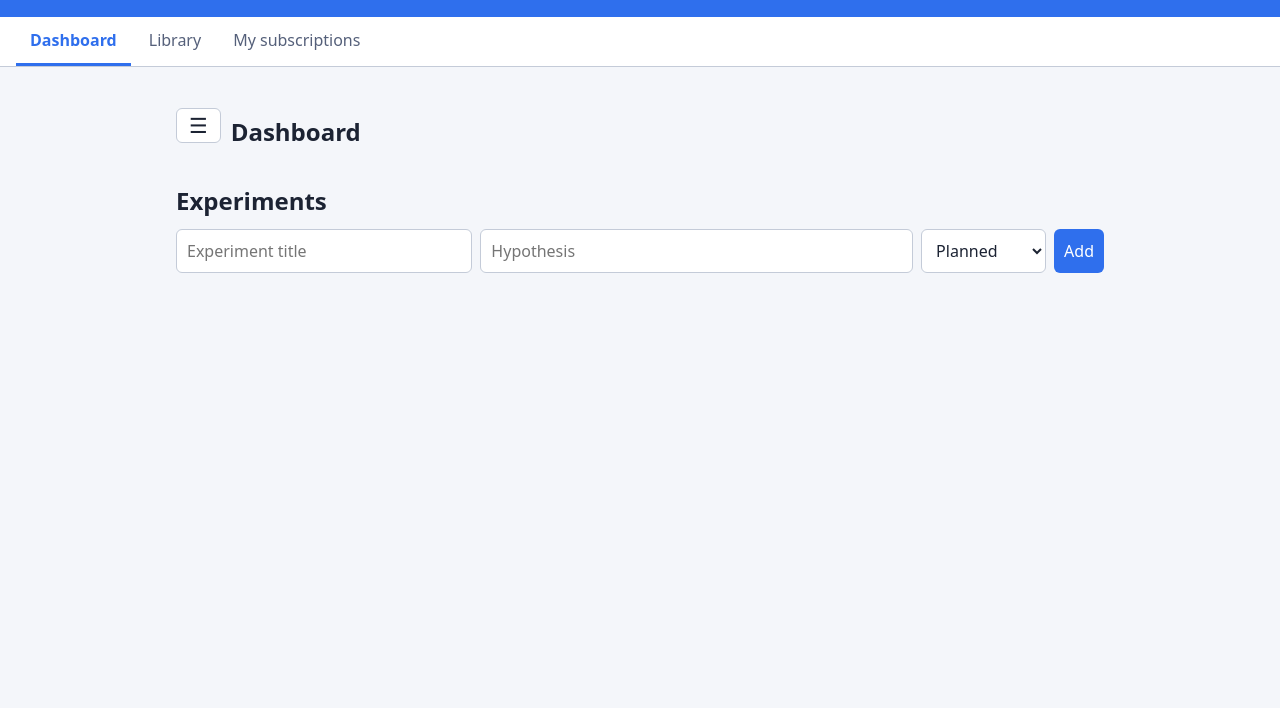
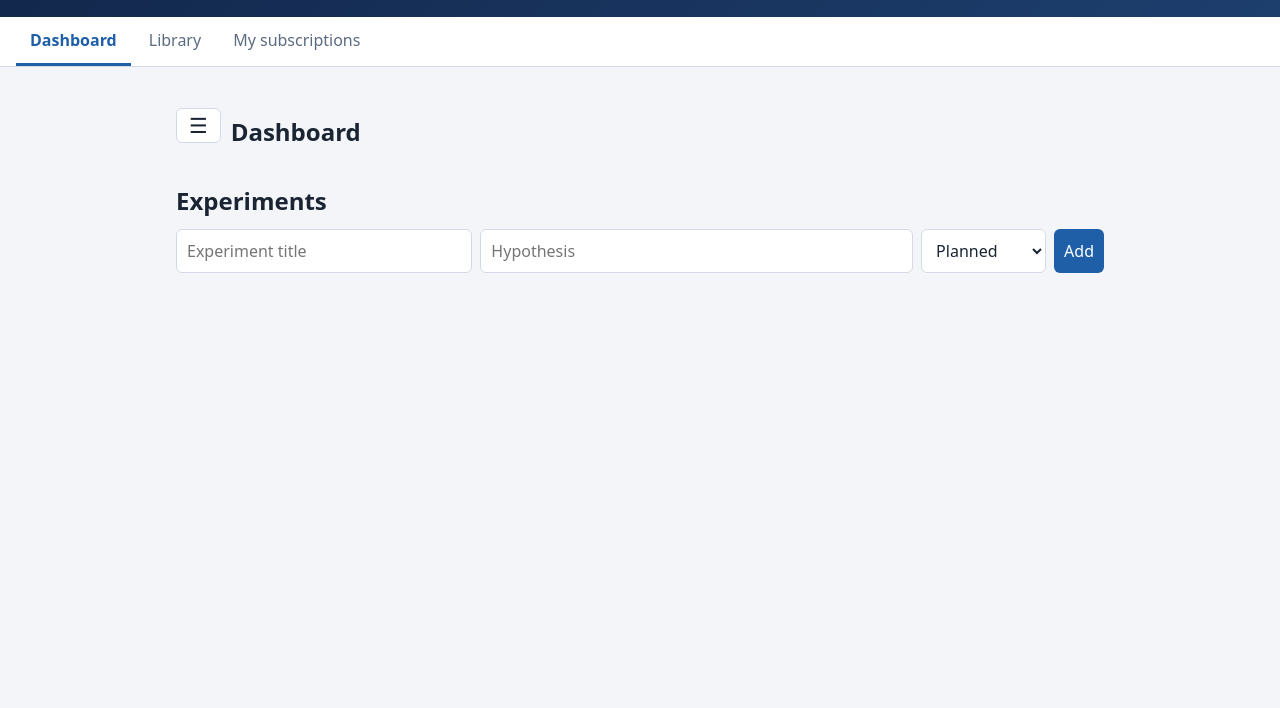
Before and after one commit to ganooarnav2003-bit/project-webapp-science-research, a website: page public/index.html in a window 1280 px wide. Shown: the part 92-800 px from the top of the page. Drawn offline with Linux system fonts and the light colour scheme; no server answers.

Commit message:
Apply professional navy/blue colour scheme with light and dark themes
Co-Authored-By: Claude Sonnet 5.5 <noreply@anthropic.com>
Claude-Session: https://claude.ai/code/session_01KefykV8SdU8MLGmDU1B377

```diff
--- a/public/app.js
+++ b/public/app.js
@@ -2,7 +2,7 @@ const STATUSES = ["Planned", "Running", "Completed"];
 const $ = (id) => document.getElementById(id);
 
 const DEFAULTS = {
-  accent: "#2f6fed",
+  accent: "", // empty = use the theme's default professional blue
   theme: "light",
   columns: 2,
   title: "Dashboard",
@@ -36,6 +36,7 @@ DEFAULTS.widgets.forEach((w) => {
   if (!settings.widgets.some((x) => x.id === w.id)) settings.widgets.push(clone(w));
 });
 
+if (settings.accent === "#2f6fed") settings.accent = ""; // migrate old default colour
 const saveItems = () => localStorage.setItem("experiments", JSON.stringify(items));
 const saveSettings = () => localStorage.setItem("dashSettings", JSON.stringify(settings));
 
@@ -110,7 +111,8 @@ function renderDashboard() {
 /* ---------- Appearance ---------- */
 function applyAppearance() {
   const root = document.documentElement;
-  root.style.setProperty("--accent", settings.accent);
+  if (settings.accent) root.style.setProperty("--accent", settings.accent);
+  else root.style.removeProperty("--accent");
   root.style.setProperty("--cols", settings.columns);
   root.dataset.theme = settings.theme;
   $("dashHeading").textContent = settings.title || "Dashboard";
@@ -166,7 +168,7 @@ $("resetBtn").onclick = () => {
 };
 
 function syncControls() {
-  $("accent").value = settings.accent;
+  $("accent").value = settings.accent || "#1f5fa8";
   $("theme").value = settings.theme;
   $("columns").value = String(settings.columns);
   $("dashTitle").value = settings.title;
--- a/public/style.css
+++ b/public/style.css
@@ -1,26 +1,31 @@
 :root {
-  --accent: #2f6fed;
-  --bg: #f4f6fa;
+  --accent: #1f5fa8;      /* professional blue */
+  --on-accent: #ffffff;
+  --header: linear-gradient(135deg, #12264a, #1d3f6e);
+  --bg: #f3f5f9;
   --card: #ffffff;
-  --text: #1c2333;
-  --muted: #55607a;
-  --border: #c4cbd8;
-  --chip: #e0e6f3;
+  --text: #1a2433;
+  --muted: #5b6b80;
+  --border: #d3dae5;
+  --chip: #e6ecf4;
 }
 :root[data-theme="dark"] {
-  --bg: #12161f;
-  --card: #1c2230;
-  --text: #e6e9f0;
-  --muted: #9aa3b8;
-  --border: #38415a;
-  --chip: #2a3247;
+  --accent: #6aa9e8;
+  --on-accent: #0b1220;
+  --header: linear-gradient(135deg, #0a101c, #14233d);
+  --bg: #0f1623;
+  --card: #172033;
+  --text: #e4e9f2;
+  --muted: #98a5ba;
+  --border: #2f3b54;
+  --chip: #24304a;
 }
 
 * { box-sizing: border-box; }
 body { font-family: system-ui, sans-serif; background: var(--bg); color: var(--text); margin: 0; }
 
 header {
-  background: var(--accent); color: #fff; padding: 20px 16px;
+  background: var(--header); color: #fff; padding: 20px 16px;
   display: flex; justify-content: space-between; align-items: center; gap: 12px; flex-wrap: wrap;
 }
 header h1 { margin: 0 0 4px; }
@@ -33,10 +38,10 @@ input, select, button {
   padding: 9px 10px; border: 1px solid var(--border); border-radius: 6px;
   font: inherit; background: var(--card); color: var(--text);
 }
-button { background: var(--accent); color: #fff; border: none; cursor: pointer; }
+button { background: var(--accent); color: var(--on-accent); border: none; cursor: pointer; }
 button:hover { filter: brightness(.9); }
-button.ghost { background: rgba(255,255,255,.2); border: 1px solid rgba(255,255,255,.5); }
-button.danger { background: #c0392b; }
+button.ghost { color: #fff; background: rgba(255,255,255,.14); border: 1px solid rgba(255,255,255,.5); }
+button.danger { background: #b42318; color: #fff; }
 
 /* Dashboard grid */
 #dashboard { display: grid; gap: 14px; grid-template-columns: repeat(var(--cols, 2), 1fr); }
@@ -83,7 +88,7 @@ textarea.notes {
 }
 #widgetConfig li span { flex: 1; }
 #widgetConfig button { margin: 0; padding: 3px 8px; background: var(--chip); color: var(--text); }
-#widgetConfig button.on { background: var(--accent); color: #fff; }
+#widgetConfig button.on { background: var(--accent); color: var(--on-accent); }
 
 /* Experiment form + list */
 form { display: flex; flex-wrap: wrap; gap: 8px; margin-bottom: 16px; }
@@ -133,7 +138,7 @@ dialog h2 { margin: 0; }
 small { color: var(--muted); }
 .error { color: #c0392b; margin: 0; font-size: .9rem; }
 .empty { color: var(--muted); font-size: .9rem; }
-.btn { display: inline-block; background: var(--accent); color: #fff; text-decoration: none; padding: 9px 10px; border-radius: 6px; }
+.btn { display: inline-block; background: var(--accent); color: var(--on-accent); text-decoration: none; padding: 9px 10px; border-radius: 6px; }
 button.link { background: none; color: var(--accent); padding: 2px 4px; border: none; text-decoration: underline; }
 button.on { background: var(--chip); color: var(--text); }
 
@@ -164,4 +169,4 @@ button.on { background: var(--chip); color: var(--text); }
 .dash-head { display: flex; align-items: center; gap: 10px; }
 .dash-head h2 { margin: 24px 0 12px; }
 .menu-btn { font-size: 1.3rem; line-height: 1; padding: 6px 12px; background: var(--card); color: var(--text); border: 1px solid var(--border); }
-.menu-btn.open { background: var(--accent); color: #fff; border-color: var(--accent); }
+.menu-btn.open { background: var(--accent); color: var(--on-accent); border-color: var(--accent); }
```
